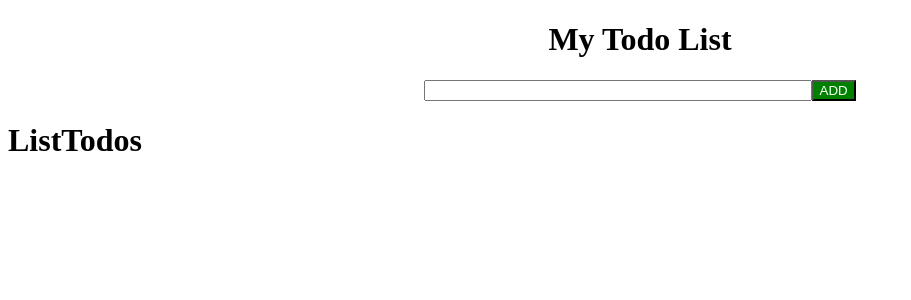
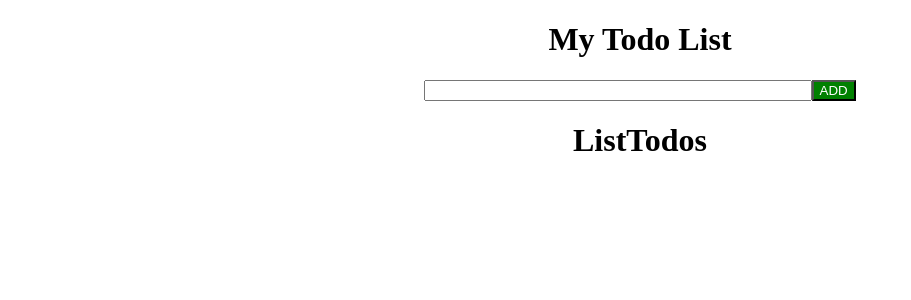
Before and after one commit to StudentCZ/review-todos, a React (Create React App) app in the folder client/: page / in a window 1280 px wide. Shown: the top 300 px of the page, without its empty margins (0-911 px from the left). Built offline with nearby package versions, Linux system fonts and the light colour scheme.

Commit message:
center ListTodo Heading

```diff
--- a/client/src/components/ListTodos.js
+++ b/client/src/components/ListTodos.js
@@ -1,10 +1,11 @@
 import React from 'react';
+import main from './main.module.css';
 import styles from './ListTodos.module.css';
 
 const ListTodos = () => {
   return (
     <>
-      <h1 className={styles.heading2}>ListTodos</h1>
+      <h1 className={main.heading}>ListTodos</h1>
     </>
   );
 };
--- a/client/src/components/main.module.css
+++ b/client/src/components/main.module.css
@@ -0,0 +1,3 @@
+.heading {
+  text-align: center;
+}
```
